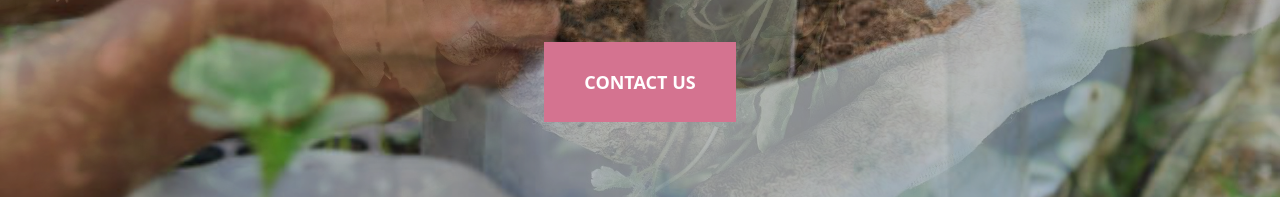
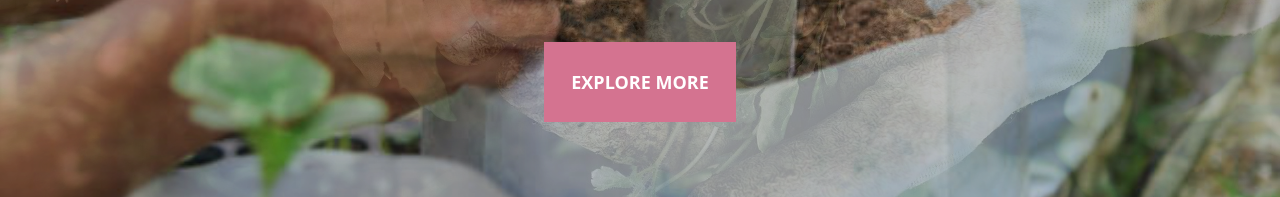
Before and after one commit to SoftGenics/GenecaLife-Science, a React (Create React App) app: page / in a window 1280 px wide. Shown: the part 478-675 px from the top of the page. Built offline with nearby package versions, Linux system fonts and the light colour scheme.

Commit message:
Update HeroSection.js

```diff
--- a/src/Components/HeroSection/HeroSection.js
+++ b/src/Components/HeroSection/HeroSection.js
@@ -4,7 +4,7 @@ function HeroSection() {
   return (
 <div className='hero-container'>
     <div className='hero-btns'>
-        <button><a href="#product">CONTACT US</a></button>
+        <button><a href="#product">EXPLORE MORE</a></button>
     </div>
     </div>
  )
```
